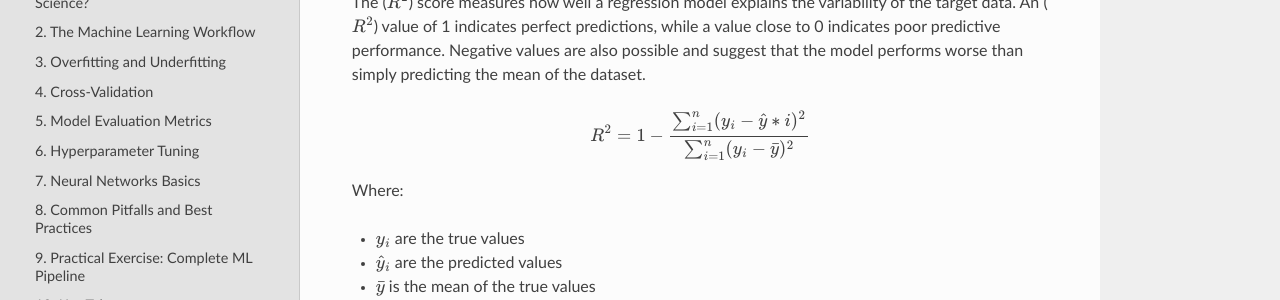
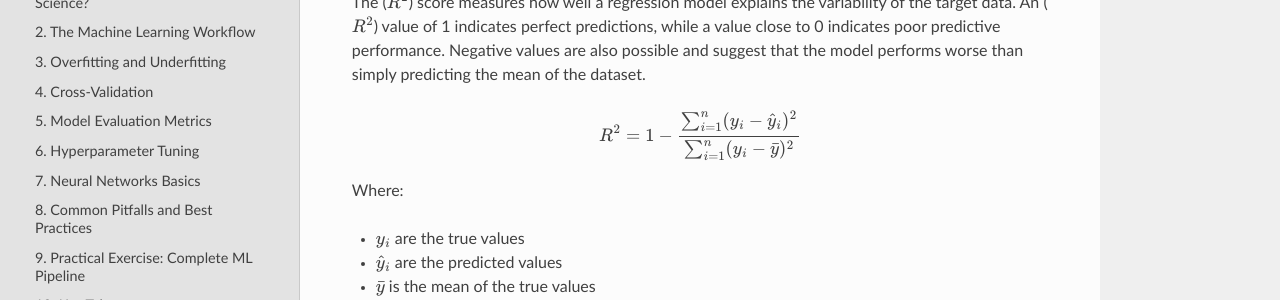
Before and after one commit to pojeda/course-mlmd, an MkDocs documentation site: the page built from docs/day0.md, in a window 1280 px wide and 900 px high, scrolled down 13479 px. Shown: the part 149-449 px from the top of the window. Built offline with MkDocs 1.6.1, drawn with Linux system fonts in a browser that asks for light colours; nearby versions of some CDN libraries.

Commit message:
Introduction

```diff
--- a/docs/day0.md
+++ b/docs/day0.md
@@ -1525,7 +1525,7 @@ performance. Negative values are also possible and suggest that the model perfor
 predicting the mean of the dataset.
 
 $$
-R^2 = 1 - \frac{\sum_{i=1}^{n} (y_i - \hat{y}*i)^2}{\sum_{i=1}^{n} (y_i - \bar{y})^2}
+R^2 = 1 - \frac{\sum_{i=1}^{n} (y_i - \hat{y}_i)^2}{\sum_{i=1}^{n} (y_i - \bar{y})^2}
 $$
 
 Where:
```
